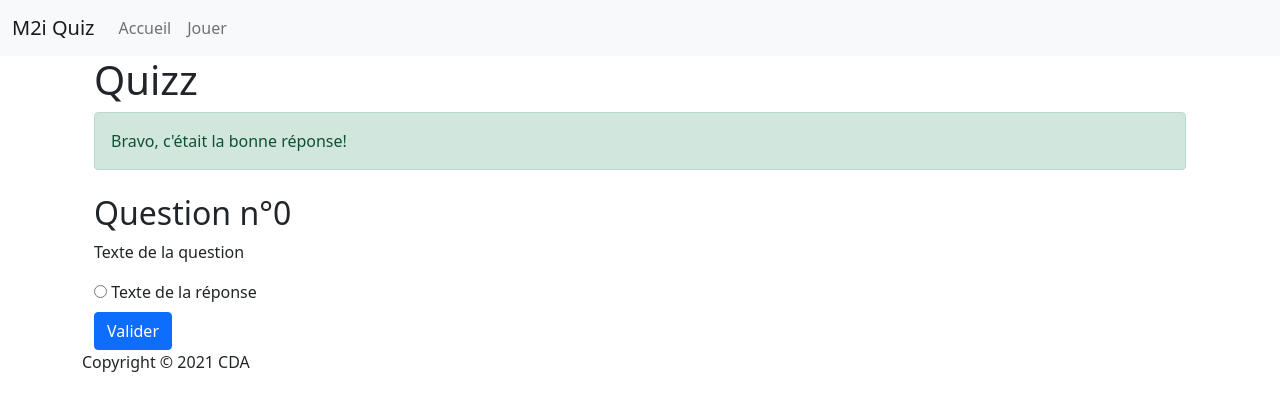
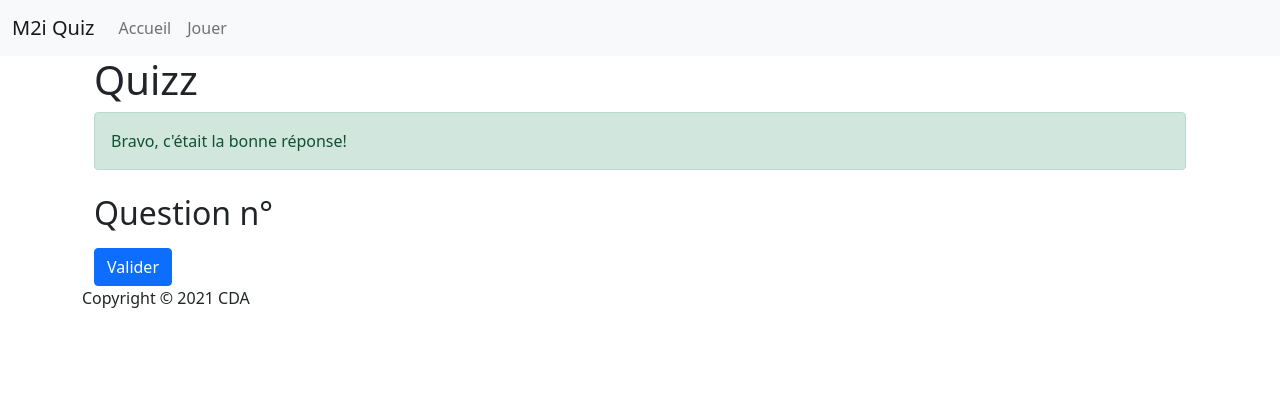
Before and after one commit to 2Itech-CDA-Lyon/symfony-quiz, a Symfony app: template templates/question/single.html.twig in a window 1280 px wide. Shown: the top 411 px of the page. Run offline with Twig, Linux system fonts and the light colour scheme; the template is opened without the code that fills it, so the values that code supplies are empty; some libraries are stand-ins or nearby versions.

Commit message:
Make question template dynamic

```diff
--- a/templates/base.html.twig
+++ b/templates/base.html.twig
@@ -30,7 +30,7 @@
                                     <a class="nav-link" href="{{ path('home') }}">Accueil</a>
                                 </li>
                                 <li class="nav-item">
-                                    <a class="nav-link" href="{{ path('question_single') }}">Jouer</a>
+                                    <a class="nav-link" href="{{ path('question_single', {id: 1}) }}">Jouer</a>
                                 </li>
                             </ul>
                         </div>
--- a/templates/main/home.html.twig
+++ b/templates/main/home.html.twig
@@ -11,7 +11,7 @@
         <div class="HomePage-title">
             <h1 class="mb-4">M2i Quiz</h1>
             <p>Venez découvrir nos magnifiques quiz qui mettront votre intelligence et votre sagacité à rude épreuve!</p>
-            <a class="btn btn-light" href="{{ path('question_single') }}">Jouer</a>
+            <a class="btn btn-light" href="{{ path('question_single', {id: 1}) }}">Jouer</a>
         <div>
     </div>
 {% endblock %}
--- a/templates/question/single.html.twig
+++ b/templates/question/single.html.twig
@@ -10,19 +10,21 @@
             <i class="fas fa-thumbs-up"></i> Bravo, c'était la bonne réponse!
         </div>
 
-        <h2 class="mt-4">Question n°<span id="question-id">0</span></h2>
+        <h2 class="mt-4">Question n°<span id="question-id">{{ question.order }}</span></h2>
         <form id="question-form" method="post">
-            <p id="current-question-text" class="question-text">Texte de la question</p>
+            <p id="current-question-text" class="question-text">{{ question.text }}</p>
             <div id="answers" class="d-flex flex-column">
 
+            {% for answer in question.answers %}
                 <div class="custom-control custom-radio mb-2">
-                    <input class="custom-control-input" type="radio" name="answer" id="answer0"
-                        value="0">
-                    <label class="custom-control-label" for="answer0">Texte de la réponse</label>
+                    <input class="custom-control-input" type="radio" name="answer" id="answer-{{ answer.id }}"
+                        value="{{ answer.id }}">
+                    <label class="custom-control-label" for="answer-{{ answer.id }}">{{ answer.text }}</label>
                 </div>
+            {% endfor %}
 
             </div>
-            <input type="hidden" name="current-question" value="0" />
+            <input type="hidden" name="current-question" value="{{ question.id }}" />
             <button type="submit" class="btn btn-primary">Valider</button>
         </form>
     </div>
```
Also changed, not shown: src/Controller/QuestionController.php (+13 -4 lines).
